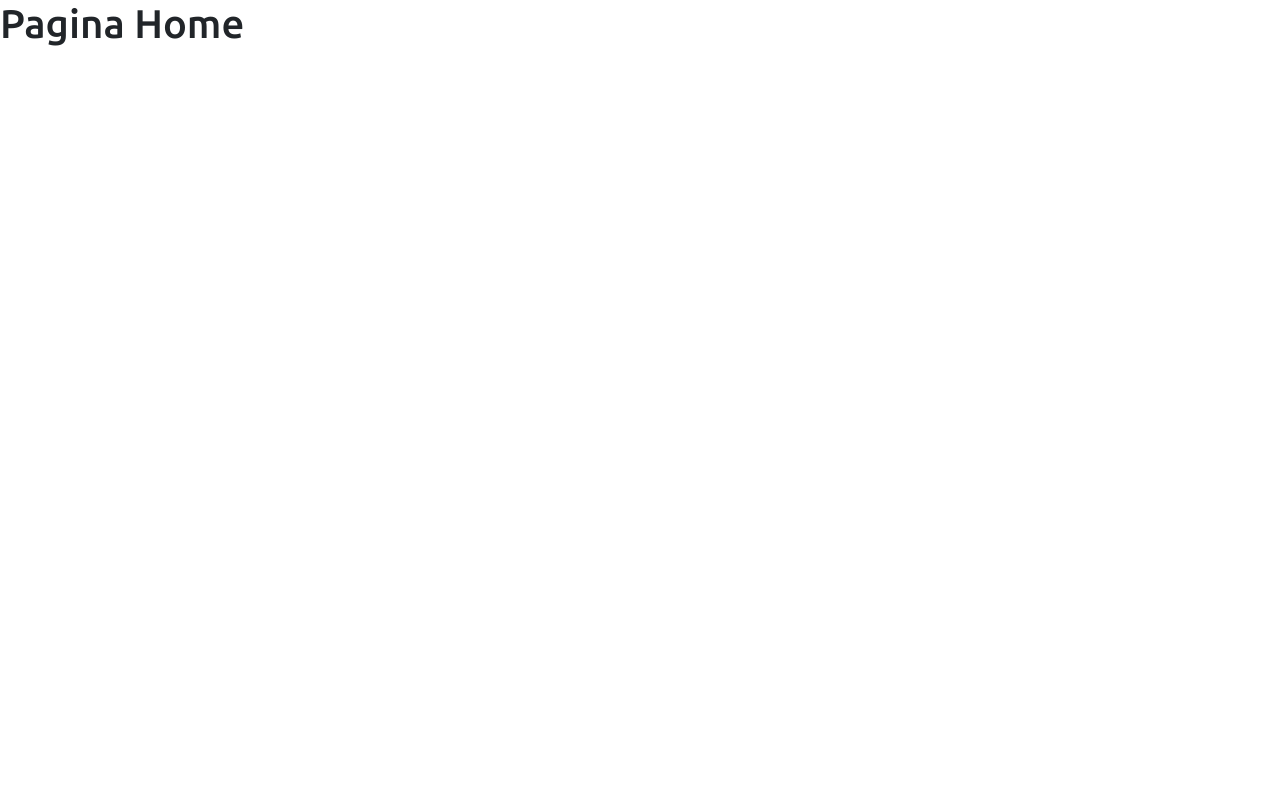
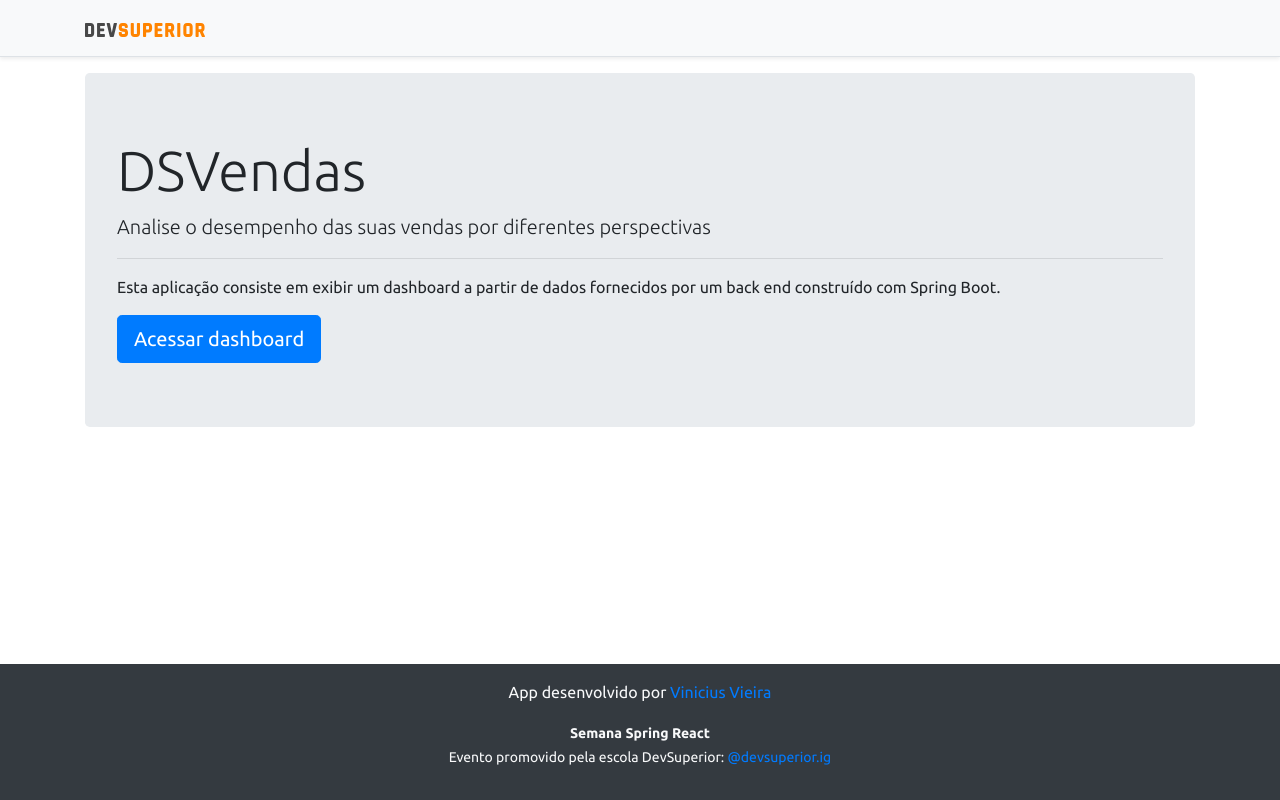
Before and after one commit to Vinicius-Vieira-95/projeto-sds3, a React (Create React App) app in the folder frontend/: page / in a window 1280 px wide. Built offline with nearby package versions, Linux system fonts and the light colour scheme.

Commit message:
Home navigation

```diff
--- a/frontend/src/Routes.tsx
+++ b/frontend/src/Routes.tsx
@@ -1,6 +1,6 @@
 import {BrowserRouter, Route, Switch } from 'react-router-dom';
-import Dashboard from './pages/Dashboard';
 import Home from './pages/Home';
+import DashBoard from './pages/Dashboard';
 
 function Routes() {
     return (
@@ -11,7 +11,7 @@ function Routes() {
                 </Route>
 
                 <Route path= "/dashboard">
-                    <Dashboard />
+                    <DashBoard />
                 </Route>
 
 
--- a/frontend/src/components/NavBar/index.tsx
+++ b/frontend/src/components/NavBar/index.tsx
@@ -1,11 +1,14 @@
 import ImgDsDark from 'assets/img/ds_dark.svg';
+import { Link } from 'react-router-dom';
 
 function NavBar() {
     return (
         <div className="d-flex flex-column flex-md-row align-items-center p-3 px-md-4 mb-3 bg-light border-bottom shadow-sm">
             <div className="container">
                 <nav className="my-2 my-md-0 mr-md-3">
-                    <img src={ImgDsDark} alt="DevSuperior" width="120" />
+                    <Link to="/">
+                        <img src={ImgDsDark} alt="DevSuperior" width="120" />
+                    </Link>
                 </nav>
             </div>
         </div>
--- a/frontend/src/pages/Home/index.tsx
+++ b/frontend/src/pages/Home/index.tsx
@@ -1,8 +1,25 @@
+import Footer from "components/Footer";
+import NavBar from "components/NavBar";
+import { Link } from "react-router-dom";
+
 function Home() {
     return (
-        <div>
-            <h1>Pagina Home</h1>
-        </div>
+        <>
+            <NavBar />
+            <div className="container">
+                <div className="jumbotron">
+                    <h1 className="display-4">DSVendas</h1>
+                    <p className="lead">Analise o desempenho das suas vendas por diferentes perspectivas</p>
+                    <hr />
+                    <p>Esta aplicação consiste em exibir um dashboard a partir de dados fornecidos por um back end construído com Spring Boot.</p>
+                    <Link className = "btn btn-primary btn-lg" to = "/dashboard">
+                        Acessar dashboard
+                    </Link>
+                </div>
+            </div>
+
+            <Footer />
+        </>
     );
 }
 
```
